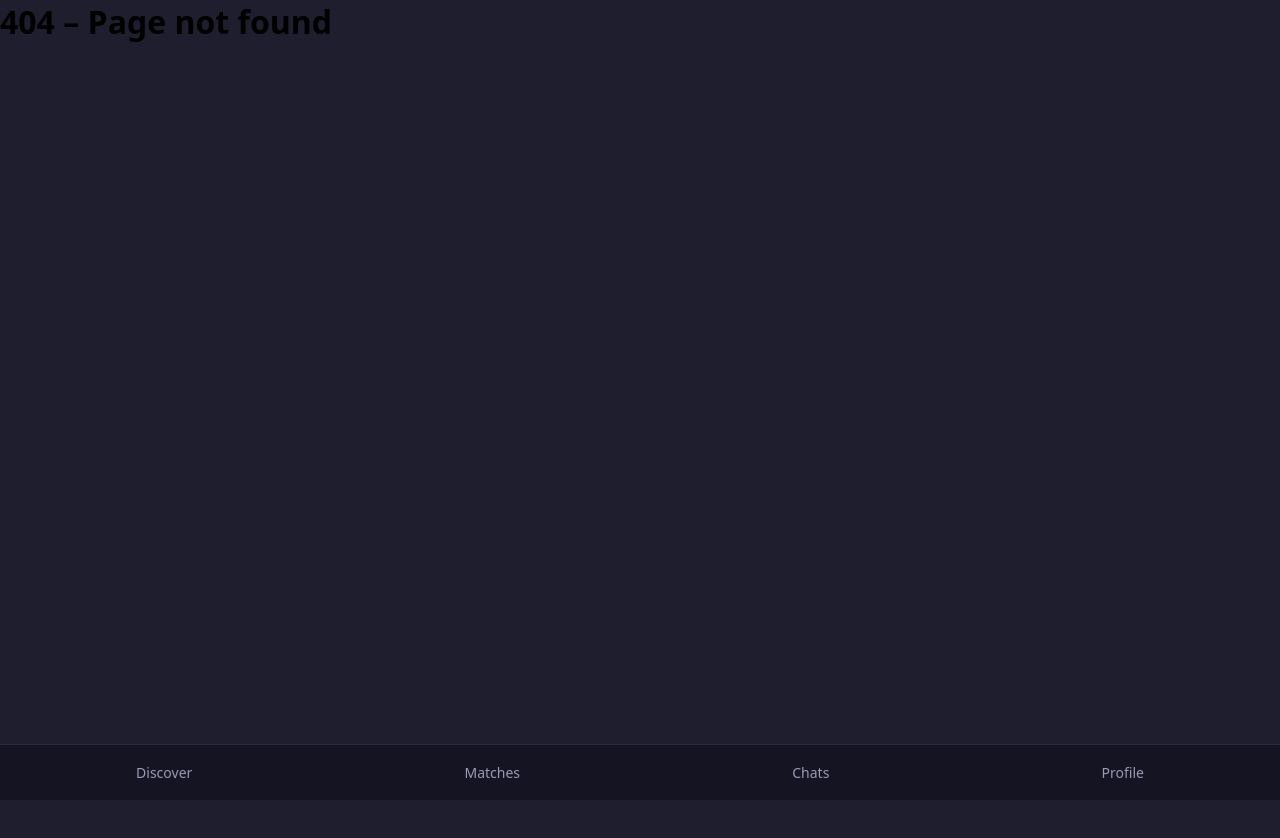
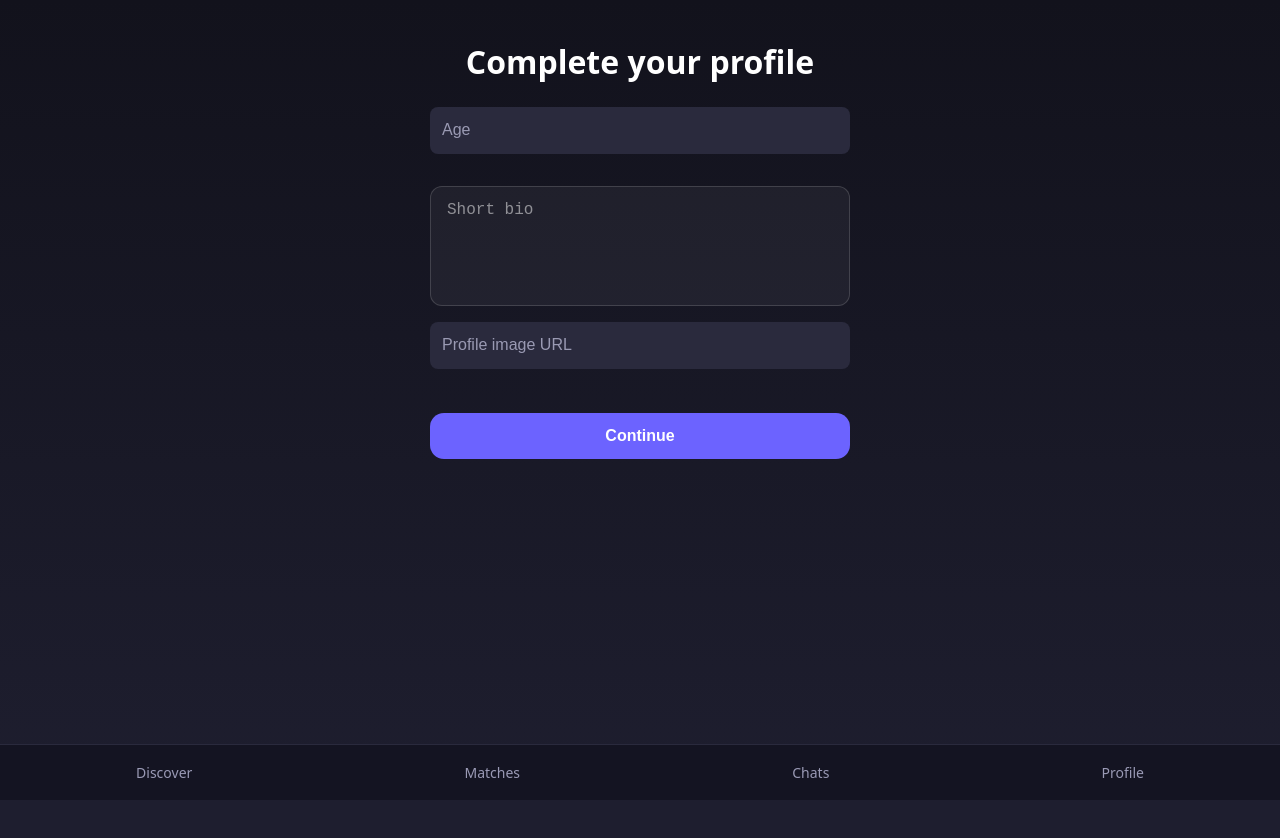
Before and after one commit to josevillar197/Pairly-v2, a React (Vite) app: page /signup/profile in a window 1280 px wide. Before the commit this address had no page. Shown: the top 838 px of the page. Before the commit the page ends 800 px from the top, so only its background shows below. Built offline with nearby package versions, Linux system fonts and the light colour scheme.

Commit message:
signup flow working, tastes saved, discover users rendering

```diff
--- a/src/App.css
+++ b/src/App.css
@@ -457,3 +457,76 @@ button.primary {
   margin-bottom: 1rem;
   text-align: center;
 }
+/* =========================
+   COMPLETE PROFILE STEP
+========================= */
+
+.profile-step {
+  max-width: 420px;
+  margin: 0 auto;
+}
+
+.profile-step h1 {
+  text-align: center;
+  margin-bottom: 24px;
+}
+
+.profile-form {
+  display: flex;
+  flex-direction: column;
+  gap: 16px;
+}
+
+.profile-input,
+.profile-textarea {
+  width: 100%;
+  padding: 14px 16px;
+  border-radius: 12px;
+  border: 1px solid rgba(255, 255, 255, 0.15);
+  background: rgba(255, 255, 255, 0.05);
+  color: white;
+  font-size: 16px;
+}
+
+.profile-input::placeholder,
+.profile-textarea::placeholder {
+  color: rgba(255, 255, 255, 0.5);
+}
+
+.profile-textarea {
+  min-height: 120px;
+  resize: none;
+}
+
+.profile-input:focus,
+.profile-textarea:focus {
+  outline: none;
+  border-color: #6c63ff;
+  background: rgba(255, 255, 255, 0.08);
+}
+
+.profile-button {
+  margin-top: 12px;
+  padding: 14px;
+  border-radius: 14px;
+  border: none;
+  background: #6c63ff;
+  color: white;
+  font-size: 16px;
+  font-weight: 600;
+  cursor: pointer;
+  transition: transform 0.1s ease, opacity 0.1s ease;
+}
+
+.profile-button:hover {
+  opacity: 0.9;
+}
+
+.profile-button:active {
+  transform: scale(0.98);
+}
+
+.profile-button:disabled {
+  opacity: 0.6;
+  cursor: not-allowed;
+}
--- a/src/App.jsx
+++ b/src/App.jsx
@@ -13,6 +13,7 @@ import ProfilePage from "./pages/ProfilePage";
 import UsersDetailsPage from "./pages/UsersDetailsPage";
 import NotFoundPage from "./pages/NotFoundPage";
 import SignupTasteStepPage from "./pages/SignupTasteStepPage";
+import SignupProfilePage from "./pages/SignupProfilePage";
 
 
 import BottomNav from "./components/BottomNav";
@@ -44,6 +45,8 @@ function App() {
 <Route path="/signup/tastes/show" element={<SignupTasteStepPage />} />
 <Route path="/signup/tastes/game" element={<SignupTasteStepPage />} />
 <Route path="/signup/tastes/artist" element={<SignupTasteStepPage />} />
+<Route path="/signup/profile" element={<SignupProfilePage />} />
+
 
       </Routes>
 
--- /dev/null
+++ b/src/pages/SignupProfilePage.jsx
@@ -0,0 +1,84 @@
+import { useState } from "react";
+import { useNavigate } from "react-router-dom";
+import { updateUserProfile } from "../services/api";
+
+function SignupProfilePage() {
+  const [age, setAge] = useState("");
+  const [bio, setBio] = useState("");
+  const [image, setImage] = useState("");
+  const [saving, setSaving] = useState(false);
+
+  const navigate = useNavigate();
+
+  const handleSubmit = async (e) => {
+    e.preventDefault();
+
+    if (!age) {
+      alert("Age is required");
+      return;
+    }
+
+    setSaving(true);
+
+    try {
+      await updateUserProfile({
+        age: Number(age),
+        bio,
+        image
+      });
+
+      navigate("/discover");
+    } catch (err) {
+      alert("Failed to save profile");
+    } finally {
+      setSaving(false);
+    }
+  };
+
+  return (
+    <div className="signup-page">
+  <div className="signup-content profile-step">
+    <h1>Complete your profile</h1>
+
+    <form onSubmit={handleSubmit} className="profile-form">
+      <input
+        type="number"
+        placeholder="Age"
+        value={age}
+        onChange={(e) => setAge(e.target.value)}
+        min="18"
+        required
+        className="profile-input"
+      />
+
+      <textarea
+        placeholder="Short bio"
+        value={bio}
+        onChange={(e) => setBio(e.target.value)}
+        maxLength={300}
+        className="profile-textarea"
+      />
+
+      <input
+        type="text"
+        placeholder="Profile image URL"
+        value={image}
+        onChange={(e) => setImage(e.target.value)}
+        className="profile-input"
+      />
+
+      <button
+        type="submit"
+        disabled={saving}
+        className="profile-button"
+      >
+        {saving ? "Saving..." : "Continue"}
+      </button>
+    </form>
+  </div>
+</div>
+
+  );
+}
+
+export default SignupProfilePage;
--- a/src/pages/SignupTastesPage.jsx
+++ b/src/pages/SignupTastesPage.jsx
@@ -50,7 +50,8 @@ useEffect(() => {
         await addUserTaste(tasteId);
       }
 
-      navigate("/discover");
+      navigate("/signup/profile");
+
     } catch (err) {
       console.error("SAVE TASTES ERROR:", err);
       alert("Failed to save tastes");
--- a/src/services/api.js
+++ b/src/services/api.js
@@ -123,3 +123,14 @@ export function getDiscoverUsers() {
     return res.json();
   });
 }
+
+export function updateUserProfile(profileData) {
+  return authFetch(`${API_URL}/users/profile`, {
+    method: "PUT",
+    headers: { "Content-Type": "application/json" },
+    body: JSON.stringify(profileData)
+  }).then((res) => {
+    if (!res.ok) throw new Error("Failed to update profile");
+    return res.json();
+  });
+}
```
